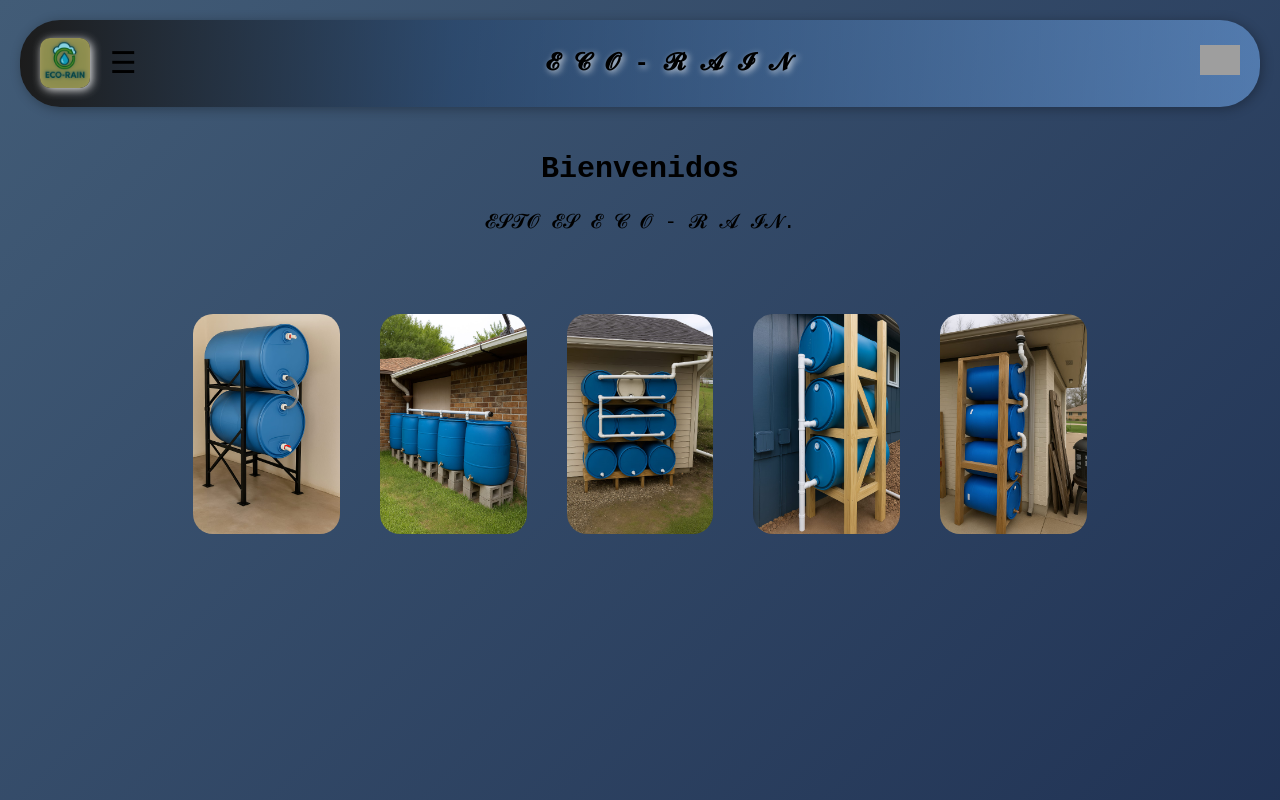
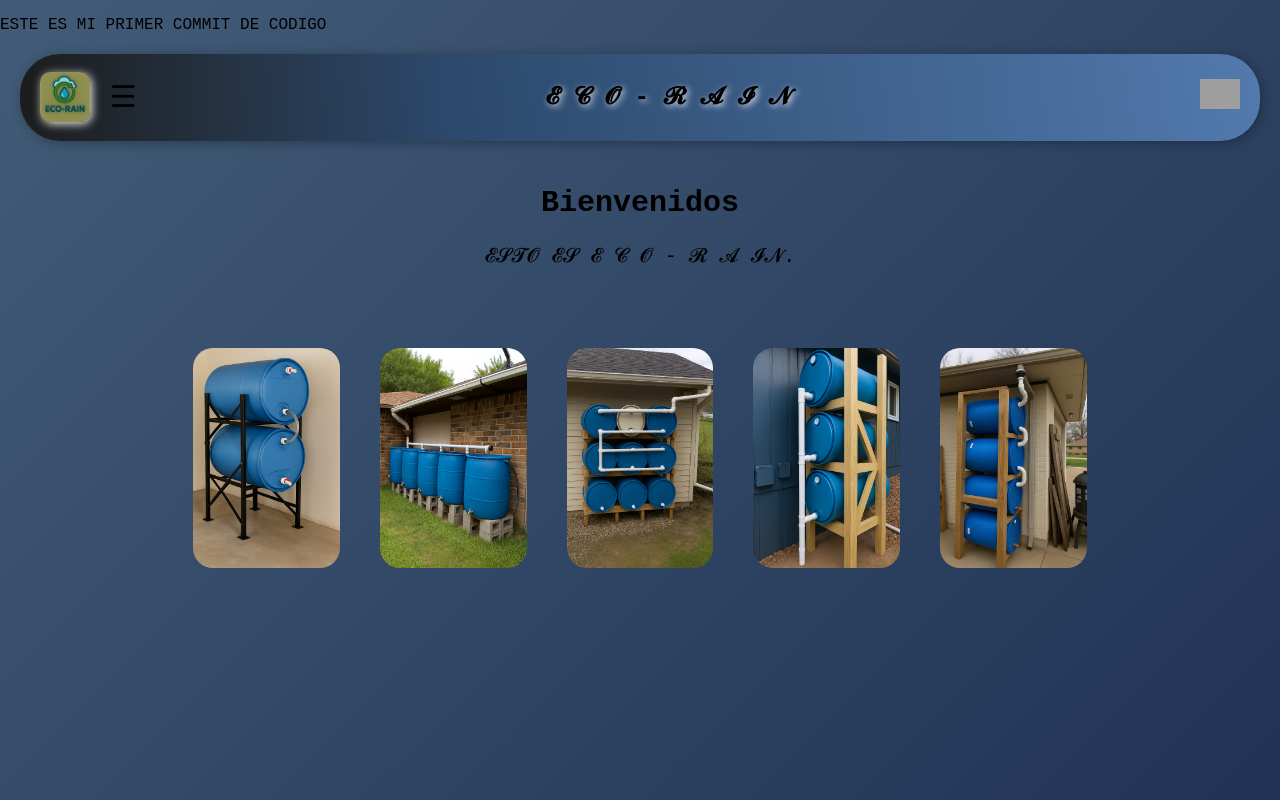
Before and after one commit to Joel075733/Proyecto-de-Desarrollo-web, a plain HTML site: page index.html in a window 1280 px wide. Shown: the top 800 px of the page. Drawn offline with Linux system fonts and the light colour scheme; grey boxes are pictures that could not be loaded.

Commit message:
Actualicé el contenido de index

```diff
--- a/index.html
+++ b/index.html
@@ -8,6 +8,7 @@
 </head>
 
 <body>
+<p>ESTE ES MI PRIMER COMMIT DE CODIGO</p>
 
   <header>
     <div class="logo">
```
